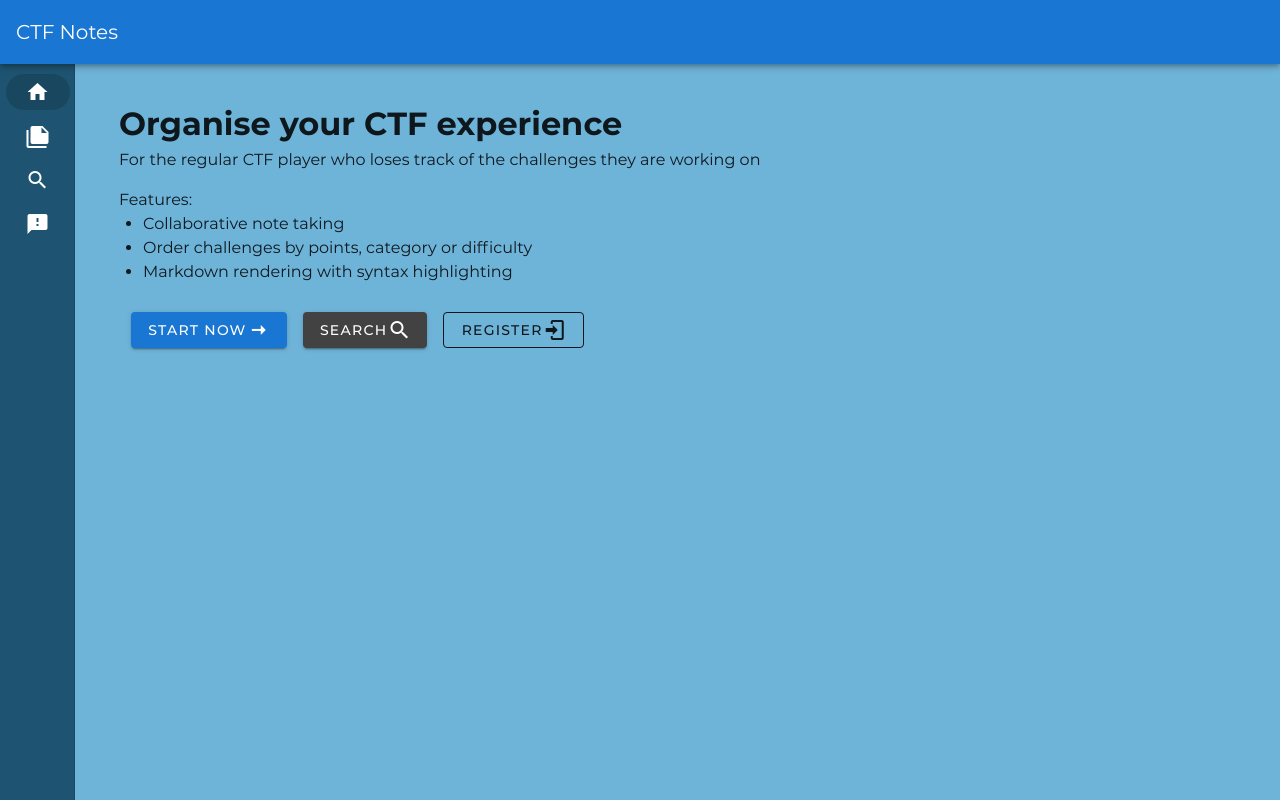
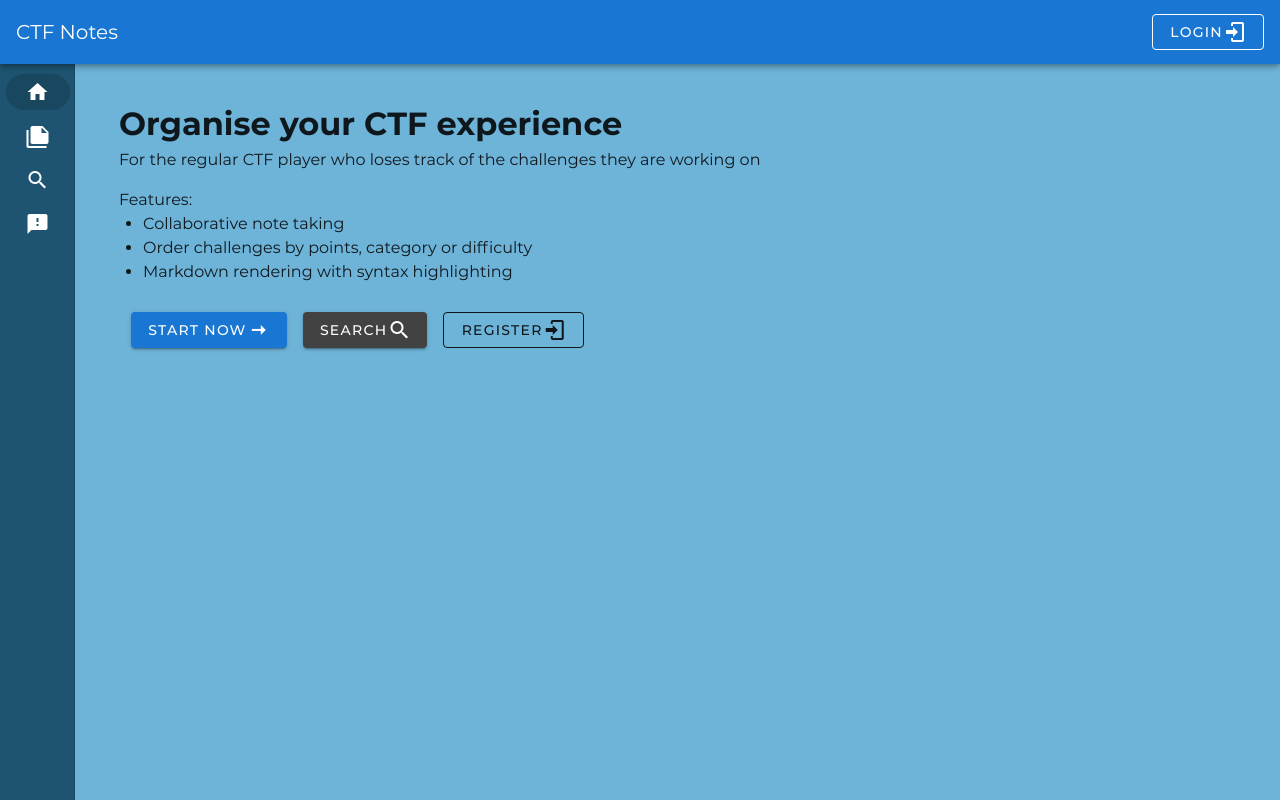
Before and after one commit to mug1wara26/CS6131-Websites, a Vue app: page / in a window 1280 px wide. Built offline with nearby package versions, Linux system fonts and the light colour scheme.

Commit message:
login button added

```diff
--- a/src/App.vue
+++ b/src/App.vue
@@ -15,6 +15,12 @@
         CTF Notes
       </v-toolbar-title>
 
+      <v-spacer/>
+
+      <v-btn outlined @click="login=true">
+        Login
+        <v-icon>mdi-login</v-icon>
+      </v-btn>
     </v-app-bar>
 
 
@@ -57,6 +63,20 @@
     </v-navigation-drawer>
 
 
+    <v-dialog
+        v-model="register"
+        max-width="300"
+    >
+      <register-dialog @close-dialog="register=false" @open-login="login=true"/>
+    </v-dialog>
+
+    <v-dialog
+        v-model="login"
+        max-width="300"
+    >
+      <login-dialog @close-dialog="login=false" @open-register="register=true"/>
+    </v-dialog>
+
     <v-main class="mx-8 my-6">
       <router-view/>
     </v-main>
@@ -65,11 +85,16 @@
 
 <script lang="ts">
 import Vue from "vue"
+import RegisterDialog from "@/components/RegisterDialog.vue";
+import LoginDialog from "@/components/LoginDialog.vue";
 
 export default Vue.extend({
   name: 'App',
+  components: {LoginDialog, RegisterDialog},
   data: () => ({
-    drawer: false
+    drawer: false,
+    register: false,
+    login: false,
   }),
   computed: {
     routes(): Array<{
```
